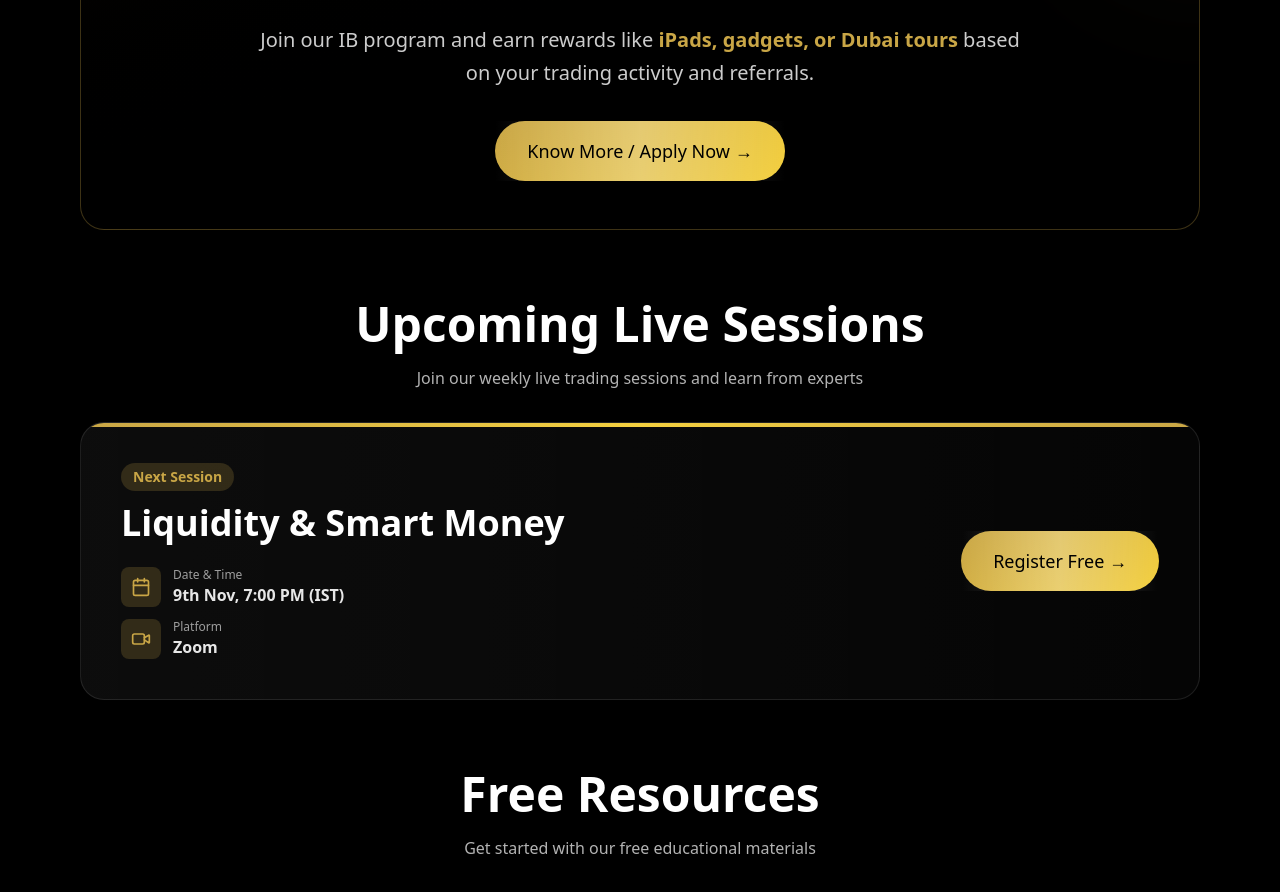
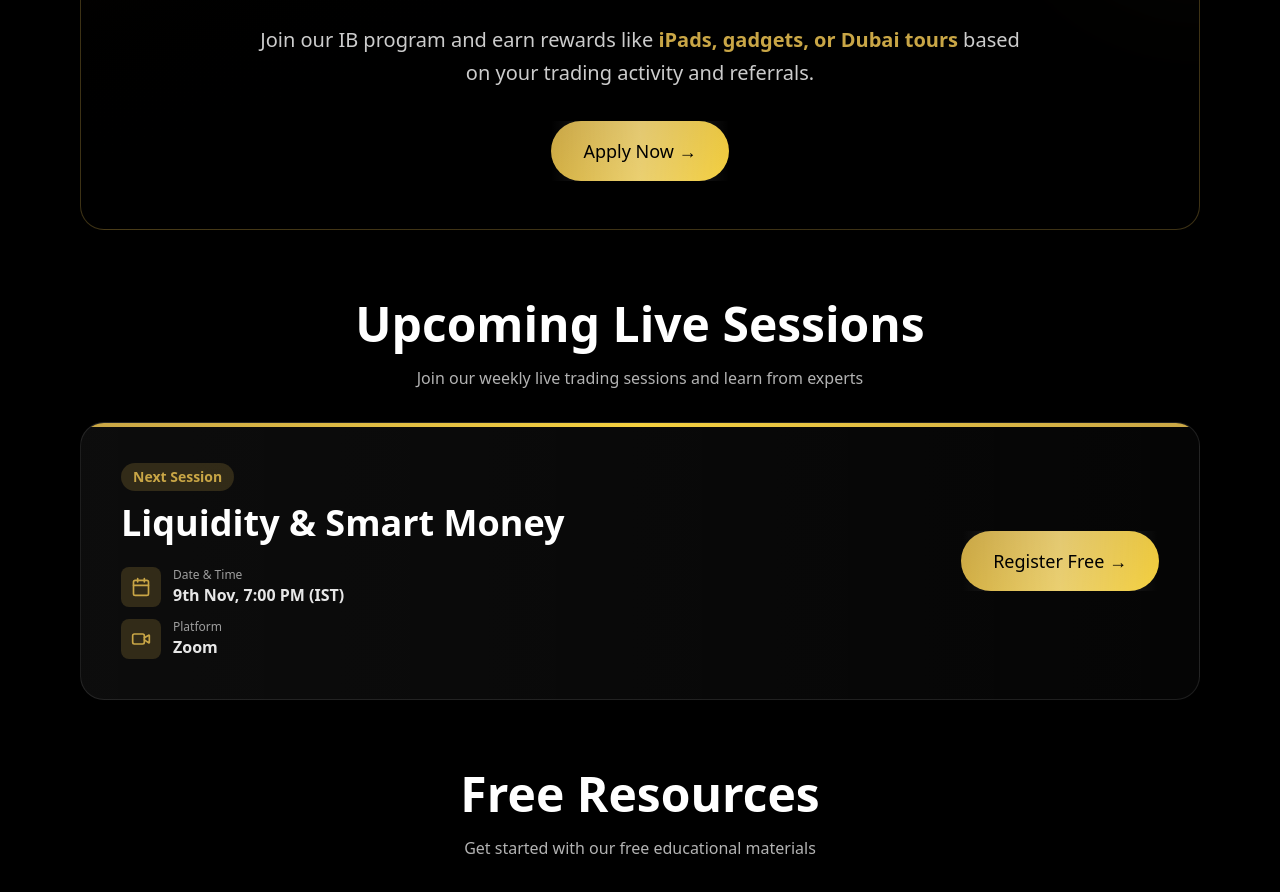
Before and after one commit to firefistsolutions/WifiMoney, a Next.js app: page / in a window 1280 px wide. Shown: the part 6540-7432 px from the top of the page. Built offline with nearby package versions, Linux system fonts and the light colour scheme.

Commit message:
First Changes

```diff
--- a/app/page.tsx
+++ b/app/page.tsx
@@ -161,7 +161,7 @@ export default function Home() {
                 Join our IB program and earn rewards like <span className="text-[#C9A646] font-semibold">iPads, gadgets, or Dubai tours</span> based on your trading activity and referrals.
               </p>
               <div className="pt-2">
-                <Button className="text-lg px-8 py-4">Know More / Apply Now →</Button>
+                <Button className="text-lg px-8 py-4">Apply Now →</Button>
               </div>
             </div>
           </div>
```
